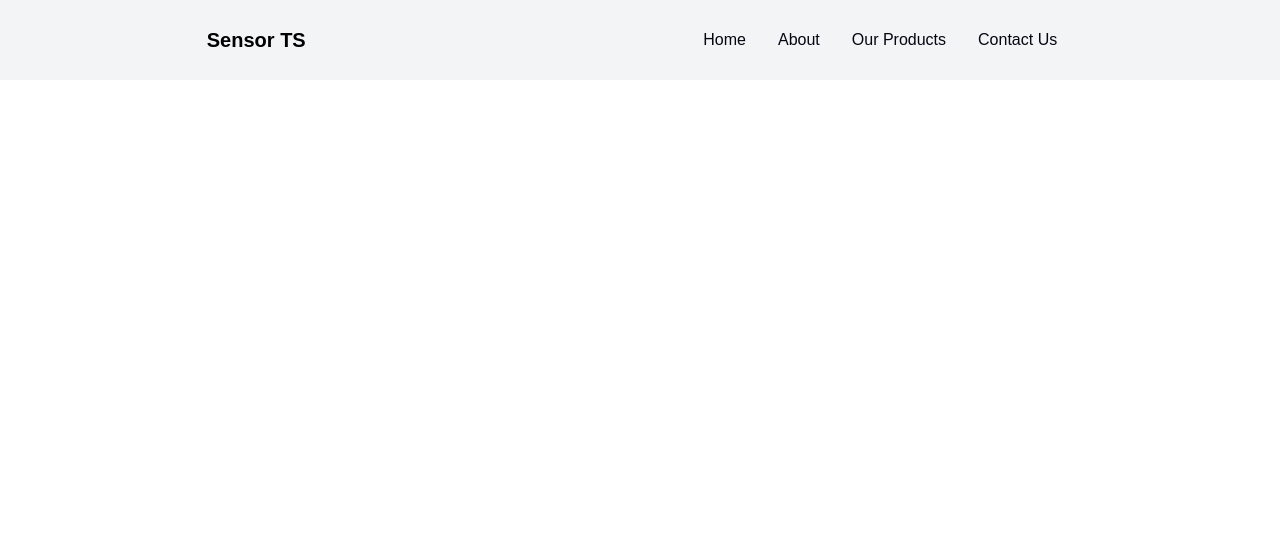
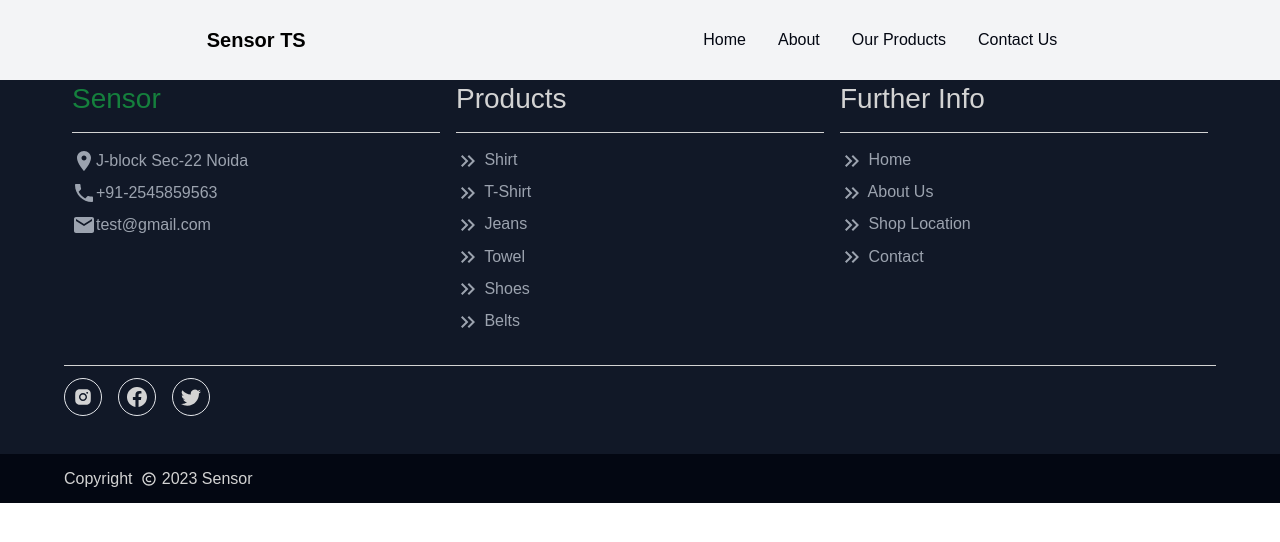
Before and after one commit to iam-vishal-ydv/Sensor-TS, a React (Vite) app: page / in a window 1280 px wide. Shown: the top 542 px of the page. Built offline with nearby package versions, Linux system fonts and the light colour scheme.

Commit message:
home integreted

```diff
--- a/src/App.jsx
+++ b/src/App.jsx
@@ -1,5 +1,7 @@
- import Footer from "./Components/Footer/Footer"
+ import { Route, Routes } from "react-router-dom"
+import Footer from "./Components/Footer/Footer"
 import {NavBar} from "./Components/Header/NavBar"
+import Home from "./Components/Home/Home"
 
 
 function App() {
@@ -8,6 +10,10 @@
   return (
     <>
      <NavBar/>
+     <Routes>
+      <Route path='/' element={<Home/>}/>
+     </Routes>
+     <Footer/>
     </>
   )
 }
--- /dev/null
+++ b/src/Components/Home/Home.jsx
@@ -0,0 +1,7 @@
+import React from 'react'
+
+export default function Home() {
+  return (
+    <div>Home</div>
+  )
+}
```
